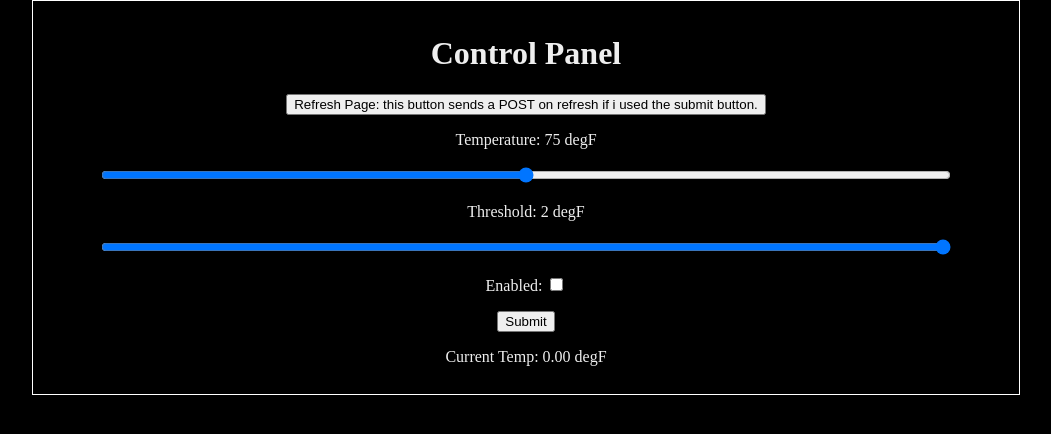
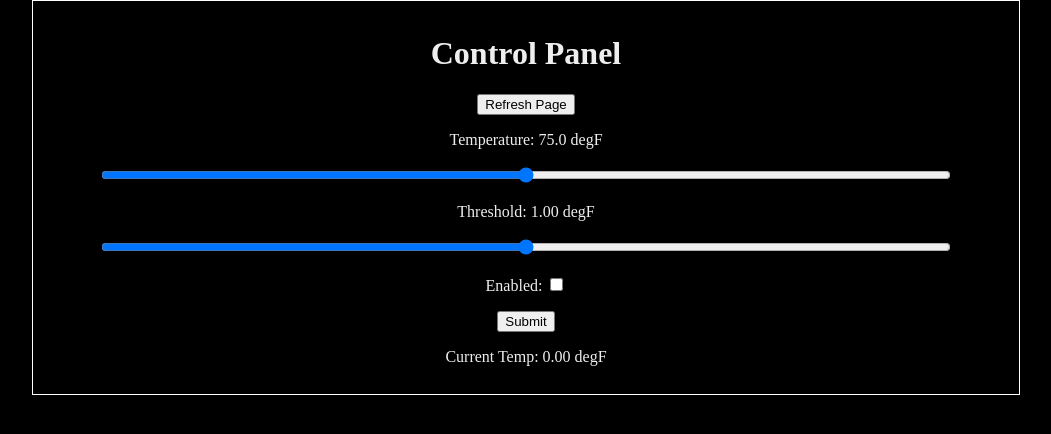
Before and after one commit to gkuegler/thermostat-controller, a Flask app: template templates/index.html in a window 1280 px wide. Shown: the top 434 px of the page, without its empty margins (114-1165 px from the left). Run offline with Flask 3, Linux system fonts and the light colour scheme; the template is opened without the code that fills it: most values are stand-ins (such as "Sample title", 1, 10 or a date in 2020).

Commit message:
fix screen refresh

```diff
--- a/templates/index.html
+++ b/templates/index.html
@@ -11,8 +11,8 @@
 <body>
     <div>
         <h1>Control Panel</h1>
-        <button onClick="window.location.reload();">Refresh Page: this button sends a POST on refresh if i used the
-            submit button.</button>
+        <!-- This button sends a POST on refresh if I used the submit button with no redirect. -->
+        <button onClick="window.location.reload();">Refresh Page</button>
         <form method="POST">
 
             <div>
@@ -23,7 +23,7 @@
             <div>
                 <p>Threshold: <output id="threshValue"></output> degF</p>
                 <input id="threshSlider" name="threshold" type="range" min="0" max="2" step="0.25"
-                    value="{{'%0.2f'|format(threshold)}}" />
+                    value="{{threshold}}" />
             </div>
             <!-- <label>Timeout (s): </label><input type="number" name="timeout" min="0" max="30" value="31" /> -->
             <div>
@@ -41,12 +41,13 @@
     const tempInput = document.querySelector("#tempSlider");
     // initially sets the value
     tempValue.textContent = tempInput.value;
+    tempValue.textContent = parseFloat(tempInput.value).toFixed(1);
     tempInput.addEventListener("input", (event) => {
         tempValue.textContent = parseFloat(event.target.value).toFixed(1);
     });
     const threshValue = document.querySelector("#threshValue");
     const threshInput = document.querySelector("#threshSlider");
-    threshValue.textContent = threshInput.value;
+    threshValue.textContent = parseFloat(threshInput.value).toFixed(2);
     threshInput.addEventListener("input", (event) => {
         threshValue.textContent = parseFloat(event.target.value).toFixed(2);
     });
```
